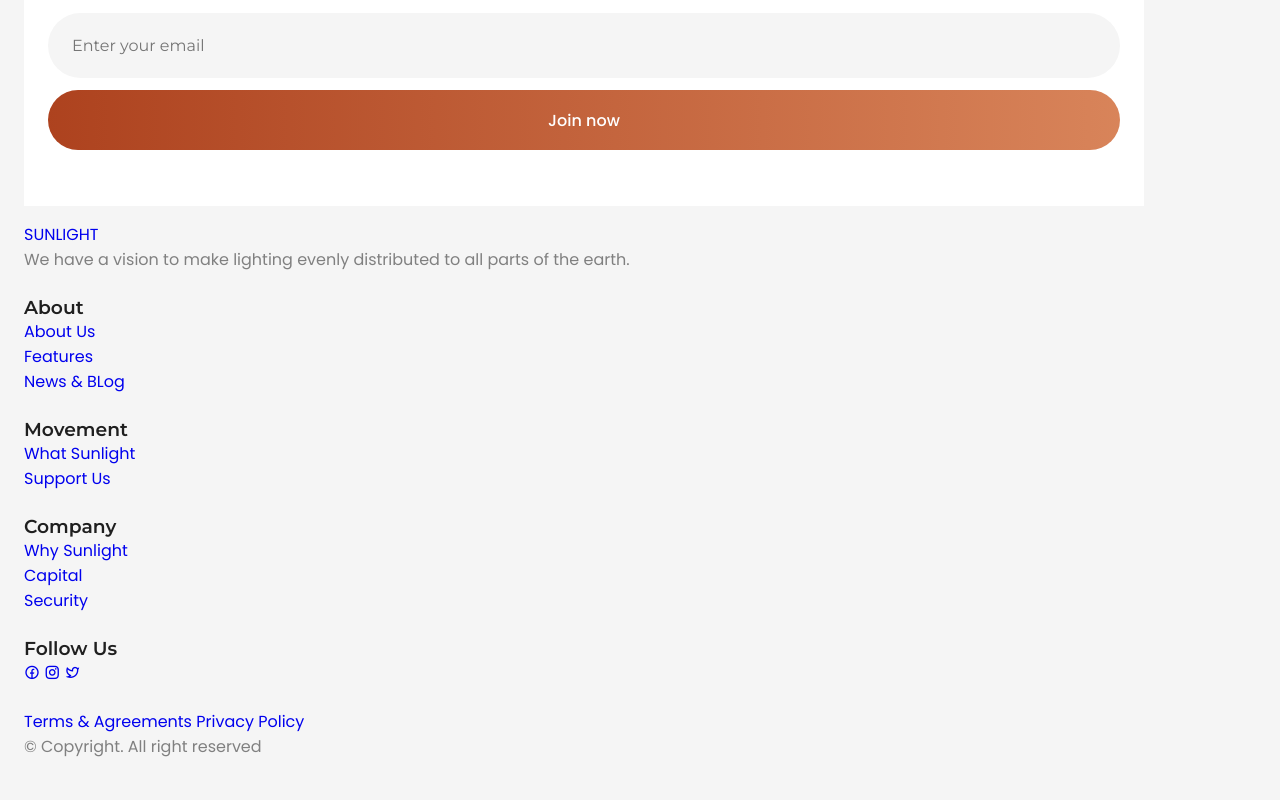
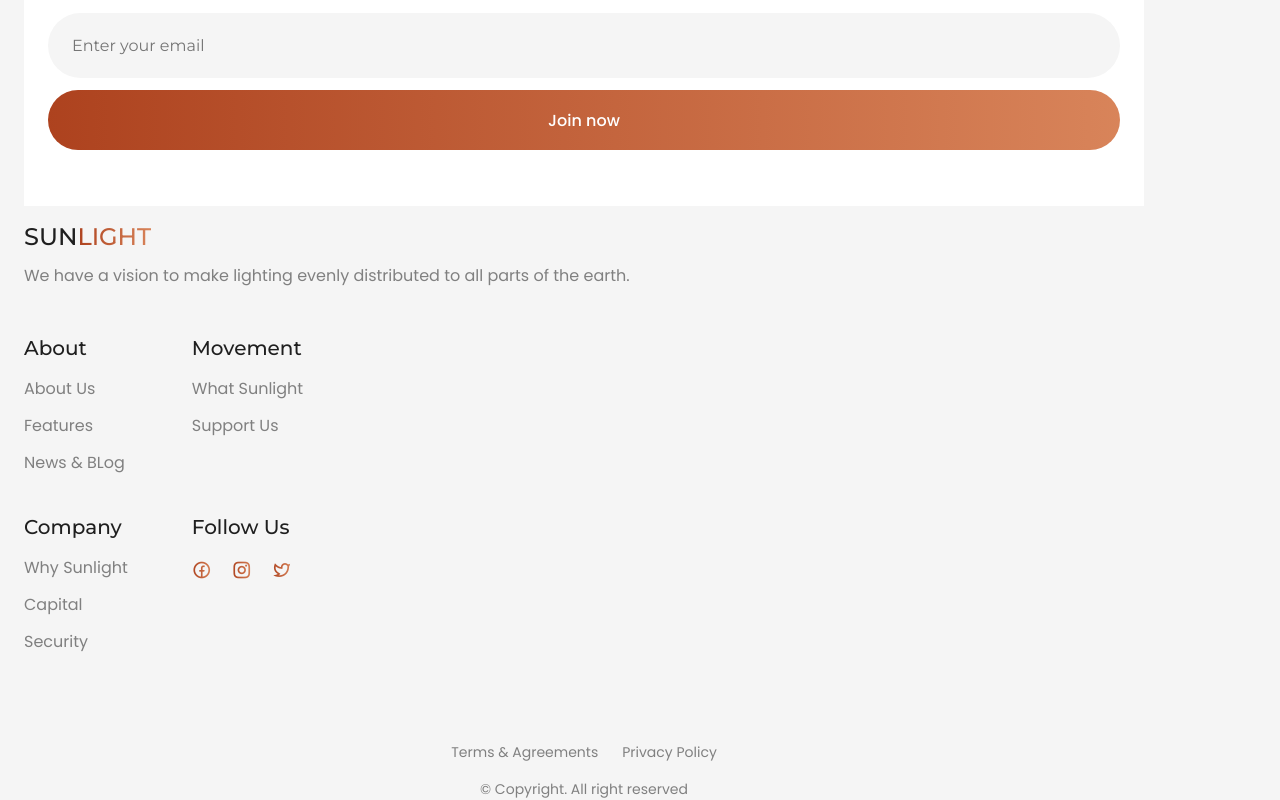
Before and after one commit to GleristonCastro/my-practices-website, a plain HTML site: page 4_lamp_website/index.html in a window 1280 px wide. Shown: the part 6934-7734 px from the top of the page. Before the commit the page ends 7693 px from the top, so only its background shows below. Drawn offline with nearby package versions, Linux system fonts and the light colour scheme.

Commit message:
update styles

```diff
--- a/4_lamp_website/assets/css/styles.css
+++ b/4_lamp_website/assets/css/styles.css
@@ -778,4 +778,79 @@ img {
   cursor: pointer;
 }
 
+.footer {
+  padding: 3rem, 2.5rem;
+}
+.footer__content {
+  row-gap: 3rem;
+}
+.footer__logo {
+  display: inline-block;
+  color: var(--title-color);
+  font-size: var(--h2-font-size);
+  font-family: var(--second-font);
+  font-weight: var(--font-medium);
+  margin-bottom: 0.75rem;
+}
+.footer__logo span {
+  background: var(--third-gradient);
+  -webkit-background-clip: text;
+  background-clip: text;
+  color: transparent;
+}
+.footer__data {
+  grid-template-columns: repeat(2, max-content);
+  gap: 2.5rem 4rem;
+}
+.footer__title {
+  font-size: var(--h3-font-size);
+  font-weight: var(--font-medium);
+  margin-bottom: 1rem;
+}
+.footer__links {
+  display: grid;
+  row-gap: 0.75rem;
+}
+.footer__link {
+  color: var(--text-color);
+  transition: color 0.4s;
+}
+.footer__link:hover {
+  color: var(--title-color);
+}
+.footer__social, .footer__group, .footer__terms {
+  display: flex;
+}
+.footer__social {
+  column-gap: 1.25rem;
+}
+.footer__social-link {
+  font-size: 1.25rem;
+  background: var(--third-gradient);
+  -webkit-background-clip: text;
+  background-clip: text;
+  color: transparent;
+  transition: trasnform 0.4s;
+}
+.footer__social-link:hover {
+  transform: translateY(-0.25rem);
+}
+.footer__group {
+  margin-top: 4rem;
+  flex-direction: column;
+  align-items: center;
+  row-gap: 1rem;
+}
+.footer__terms {
+  column-gap: 1.5rem;
+}
+.footer__terms a {
+  font-size: var(--small-font-size);
+  color: var(--text-color);
+}
+.footer__copy {
+  font-size: var(--small-font-size);
+  text-align: center;
+}
+
 /*# sourceMappingURL=styles.css.map */
```
